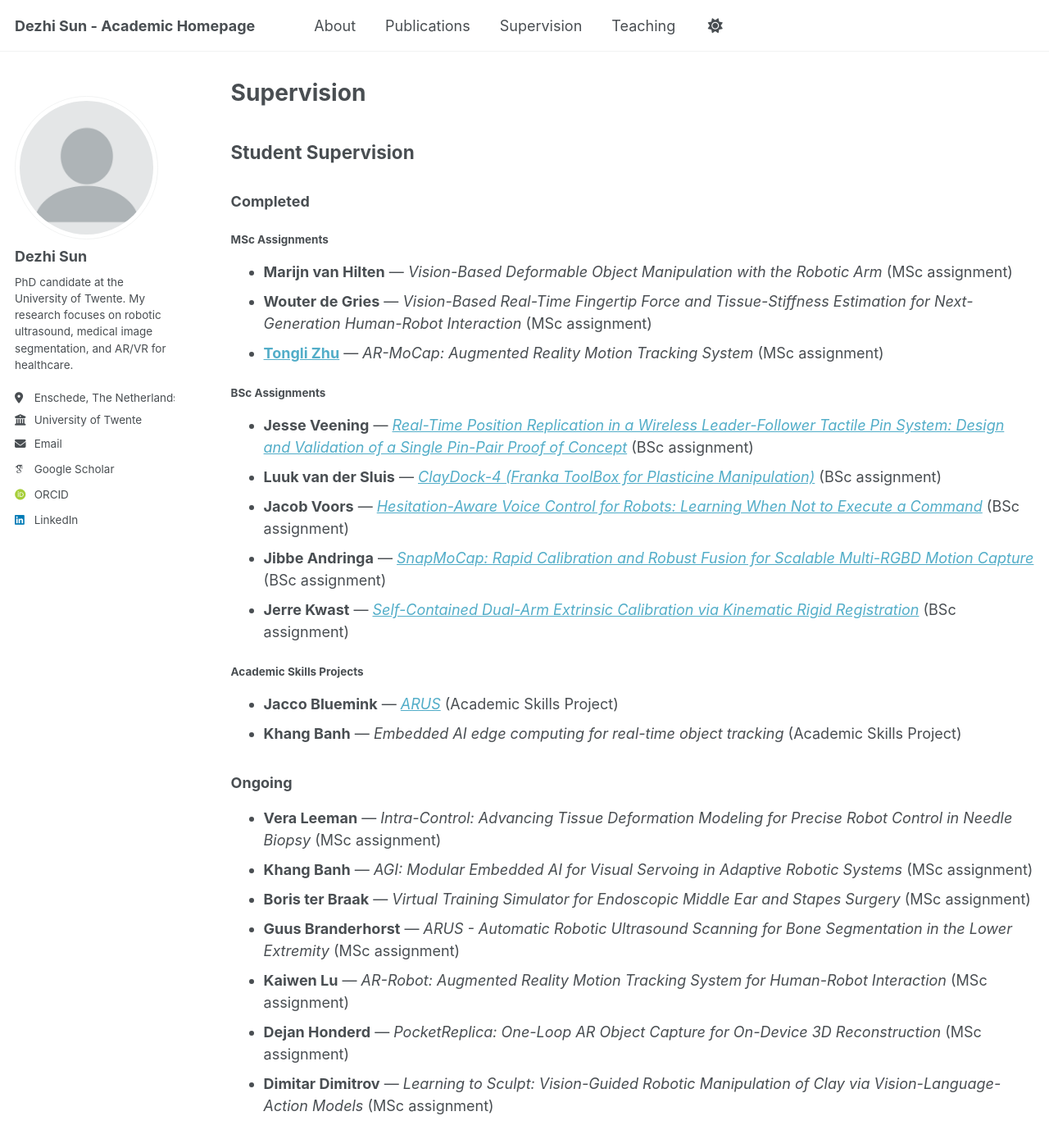
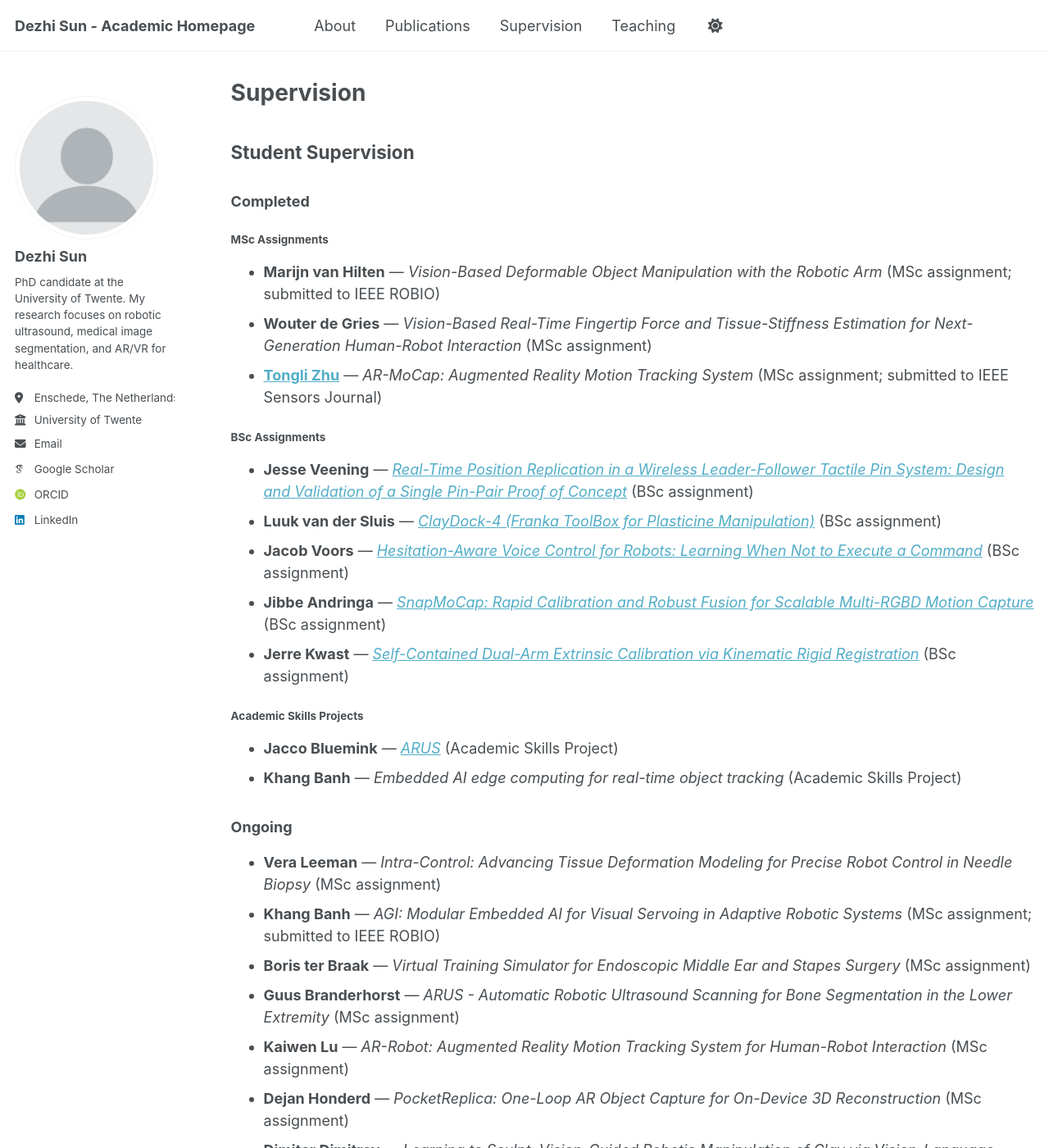
Before and after one commit to Jacksundezhi/Jacksundezhi.github.io, a Jekyll site: the page built from _pages/supervision.md, in a window 1280 px wide and 1400 px high. Shown: the whole window at 82% size. Built offline with Jekyll 4.4.1, drawn with Linux system fonts in a browser that asks for light colours; some web fonts are replaced; a script bundle is joined from its source files by our own code; library files that are not in the unit come from our copies.

Commit message:
Add submission status to supervision projects

```diff
--- a/_pages/supervision.md
+++ b/_pages/supervision.md
@@ -11,9 +11,9 @@ author_profile: true
 
 #### MSc Assignments
 
-- **Marijn van Hilten** — *Vision-Based Deformable Object Manipulation with the Robotic Arm* (MSc assignment)
+- **Marijn van Hilten** — *Vision-Based Deformable Object Manipulation with the Robotic Arm* (MSc assignment; submitted to IEEE ROBIO)
 - **Wouter de Gries** — *Vision-Based Real-Time Fingertip Force and Tissue-Stiffness Estimation for Next-Generation Human-Robot Interaction* (MSc assignment)
-- **[Tongli Zhu](https://www.ram.eemcs.utwente.nl/about-us/students/tongli-zhu)** — *AR-MoCap: Augmented Reality Motion Tracking System* (MSc assignment)
+- **[Tongli Zhu](https://www.ram.eemcs.utwente.nl/about-us/students/tongli-zhu)** — *AR-MoCap: Augmented Reality Motion Tracking System* (MSc assignment; submitted to IEEE Sensors Journal)
 
 #### BSc Assignments
 
@@ -31,7 +31,7 @@ author_profile: true
 ### Ongoing
 
 - **Vera Leeman** — *Intra-Control: Advancing Tissue Deformation Modeling for Precise Robot Control in Needle Biopsy* (MSc assignment)
-- **Khang Banh** — *AGI: Modular Embedded AI for Visual Servoing in Adaptive Robotic Systems* (MSc assignment)
+- **Khang Banh** — *AGI: Modular Embedded AI for Visual Servoing in Adaptive Robotic Systems* (MSc assignment; submitted to IEEE ROBIO)
 - **Boris ter Braak** — *Virtual Training Simulator for Endoscopic Middle Ear and Stapes Surgery* (MSc assignment)
 - **Guus Branderhorst** — *ARUS - Automatic Robotic Ultrasound Scanning for Bone Segmentation in the Lower Extremity* (MSc assignment)
 - **Kaiwen Lu** — *AR-Robot: Augmented Reality Motion Tracking System for Human-Robot Interaction* (MSc assignment)
```
